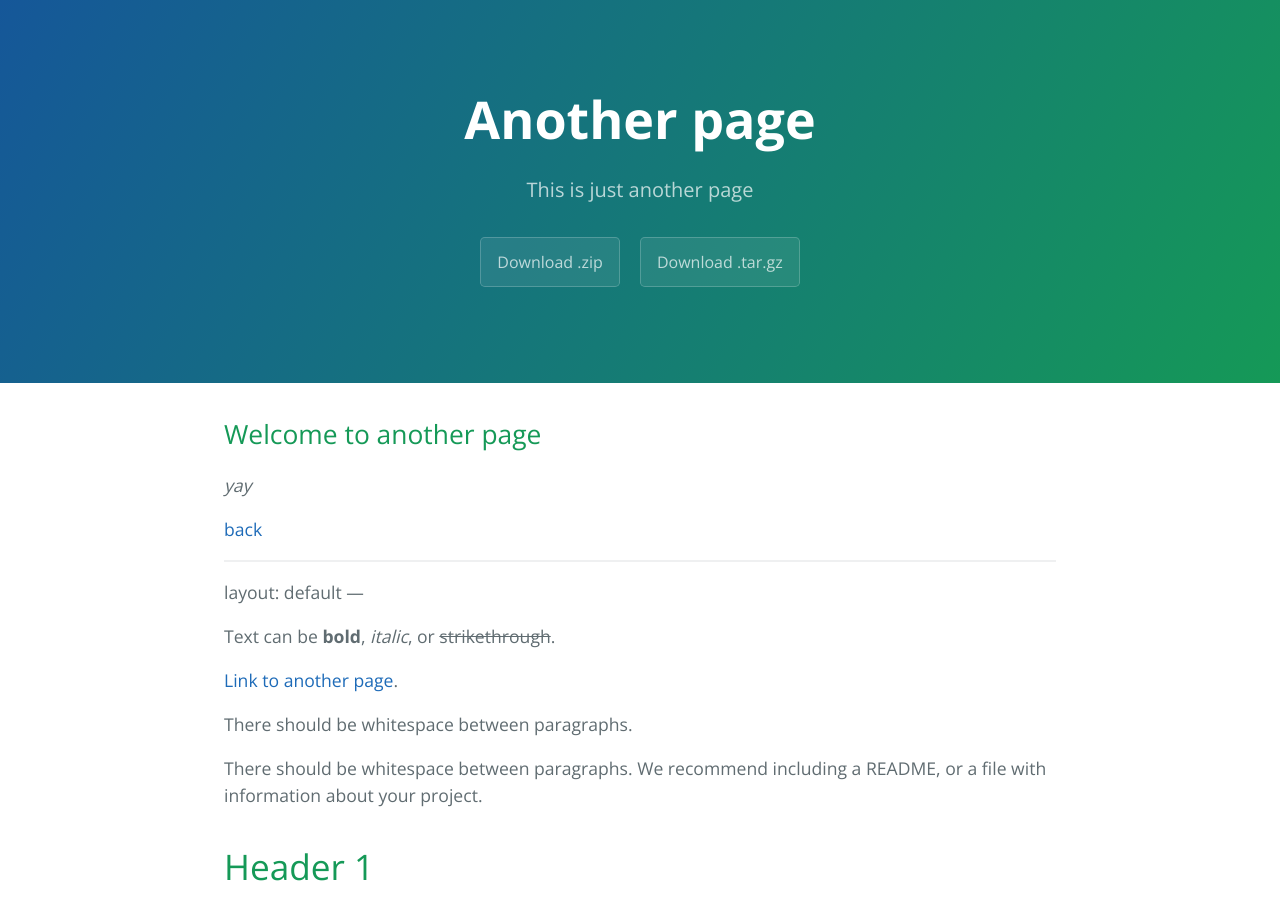
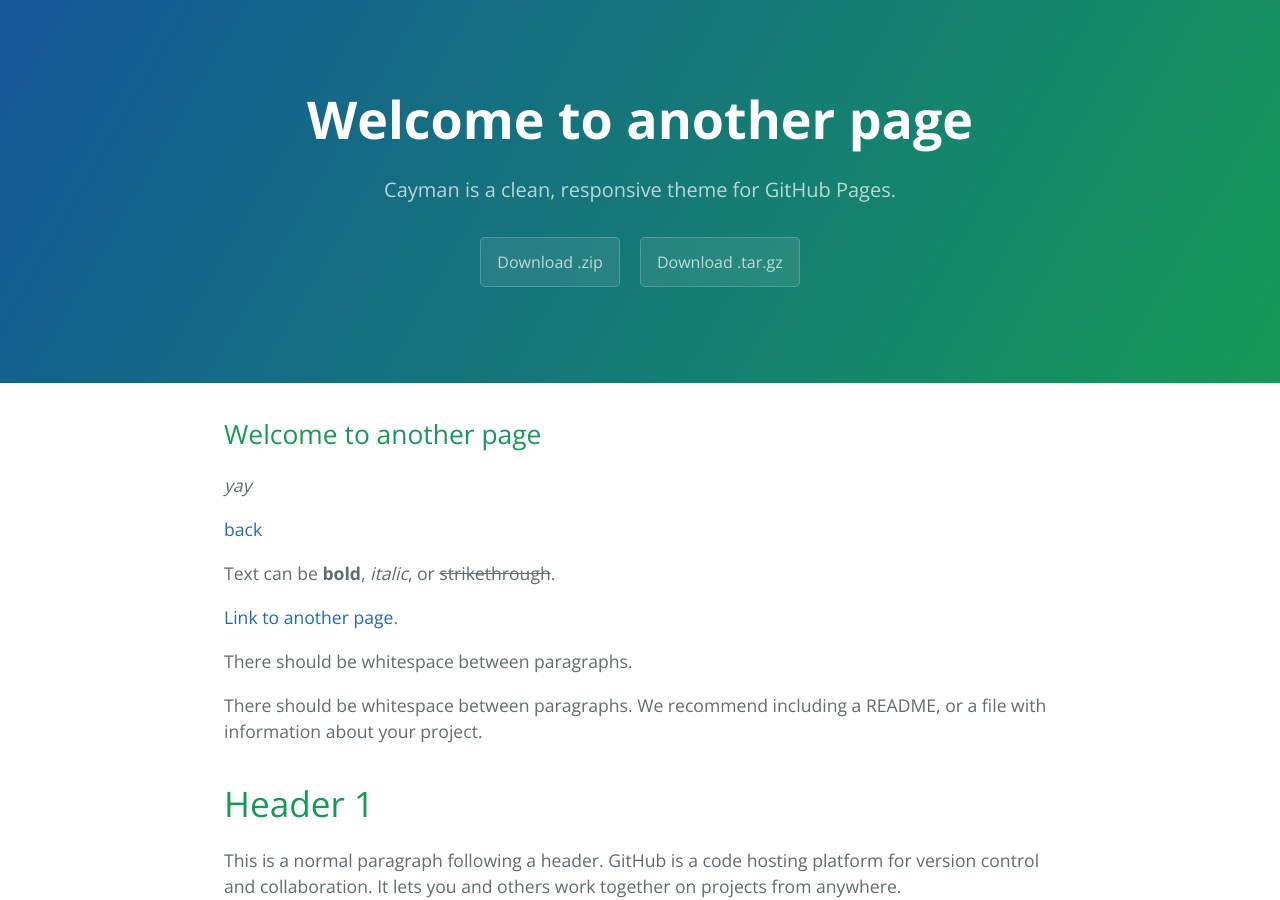
Before and after one commit to AXuanG/AXuanG.github.io, a Jekyll site: the page built from another-page.md, in a window 1280 px wide and 900 px high. Built offline with Jekyll 4.4.1, drawn with Linux system fonts in a browser that asks for light colours; our own code applies the rules of GitHub Pages for plain Markdown files.

Commit message:
Update another-page.md

```diff
--- a/another-page.md
+++ b/another-page.md
@@ -1,8 +1,3 @@
----
-layout: default
-title: Another page
-description: This is just another page
----
 
 ## Welcome to another page
 
@@ -10,9 +5,7 @@ _yay_
 
 [back](./)
 
----
-layout: default
----
+
 
 Text can be **bold**, _italic_, or ~~strikethrough~~.
 
```
